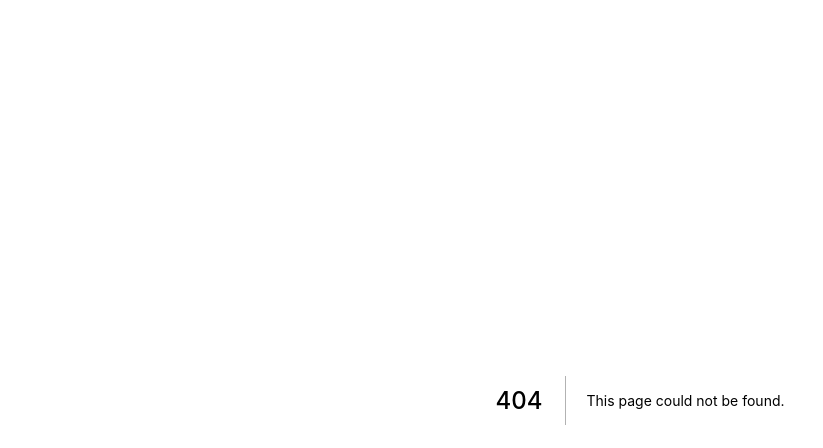
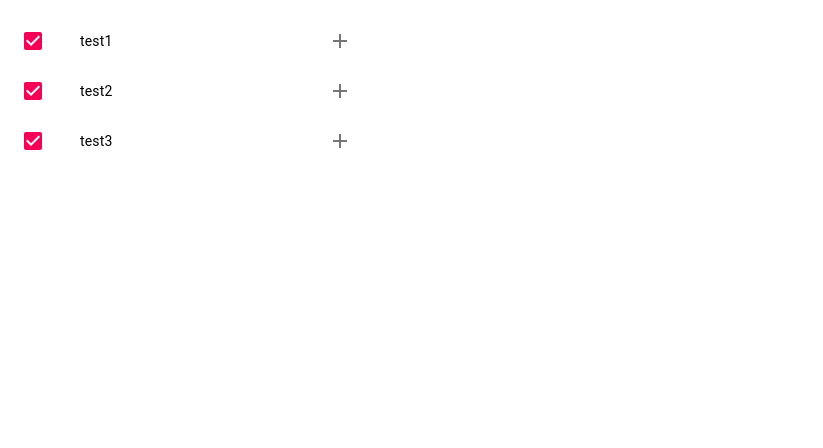
Before and after one commit to ngeorge-peillex/Dashboard, a Next.js app in the folder dashboard-app/: page /config in a window 1280 px wide. Before the commit this address had no page. Shown: the top 448 px of the page, without its empty margins (0-823 px from the left). Built offline with nearby package versions, Linux system fonts and the light colour scheme.

Commit message:
feature: Implement configuration page to connect to display and to change their display status.

```diff
--- /dev/null
+++ b/dashboard-app/models/Widget.js
@@ -0,0 +1,10 @@
+class Widget {
+    constructor(name, access_token, isConnected, isVisible) {
+        this.name = name
+        this.access_token = access_token || undefined
+        this.isConnected = isConnected || false
+        this.isVisible = isVisible || true
+    }
+}
+
+export default Widget
--- a/dashboard-app/package.json
+++ b/dashboard-app/package.json
@@ -10,7 +10,6 @@
   "dependencies": {
     "@material-ui/core": "^4.6.1",
     "@material-ui/icons": "^4.5.1",
-    "material-ui-icons": "^1.0.0-beta.36",
     "next": "9.1.3",
     "react": "16.11.0",
     "react-dom": "16.11.0"
--- /dev/null
+++ b/dashboard-app/pages/config.js
@@ -0,0 +1,82 @@
+import React from "react";
+
+import { makeStyles } from "@material-ui/core/styles";
+import List from "@material-ui/core/List";
+import ListItem from "@material-ui/core/ListItem";
+import ListItemIcon from "@material-ui/core/ListItemIcon";
+import ListItemSecondaryAction from "@material-ui/core/ListItemSecondaryAction";
+import ListItemText from "@material-ui/core/ListItemText";
+import Checkbox from "@material-ui/core/Checkbox";
+import IconButton from "@material-ui/core/IconButton";
+
+import AddIcon from "@material-ui/icons/Add";
+import DoneIcon from "@material-ui/icons/Done";
+
+import Widget from "../models/Widget";
+
+const widgets = [new Widget("test1"), new Widget("test2"), new Widget("test3")];
+
+const useStyles = makeStyles(theme => ({
+  root: {
+    width: "100%",
+    maxWidth: 360,
+    backgroundColor: theme.palette.background.paper
+  }
+}));
+
+const Config = () => {
+  const classes = useStyles();
+
+  const widgetStates = widgets.map(widget => React.useState(widget));
+
+  const [, updateState] = React.useState();
+  const forceUpdate = React.useCallback(() => updateState({}), []);
+
+  const handleToggle = state => () => {
+    state[0].isVisible = !state[0].isVisible;
+    state[1](state[0]);
+    forceUpdate();
+  };
+
+  const handleConnect = state => () => {
+    state[0].isConnected = !state[0].isConnected;
+    state[1](state[0]);
+    forceUpdate();
+  };
+
+  return (
+    <List className={classes.root}>
+      {widgetStates.map(state => {
+        let widget = state[0];
+        return (
+          <ListItem
+            key={widget.name}
+            role={undefined}
+            dense
+            button
+            onClick={handleToggle(state)}
+          >
+            <ListItemIcon>
+              <Checkbox
+                edge="start"
+                checked={widget.isVisible}
+                tabIndex={-1}
+                disableRipple
+              />
+            </ListItemIcon>
+            <ListItemText primary={widget.name} />
+            <ListItemSecondaryAction>
+              {!widget.isConnected && (
+                <IconButton edge="end" onClick={handleConnect(state)}>
+                  <AddIcon />
+                </IconButton>
+              )}
+            </ListItemSecondaryAction>
+          </ListItem>
+        );
+      })}
+    </List>
+  );
+};
+
+export default Config;
```
